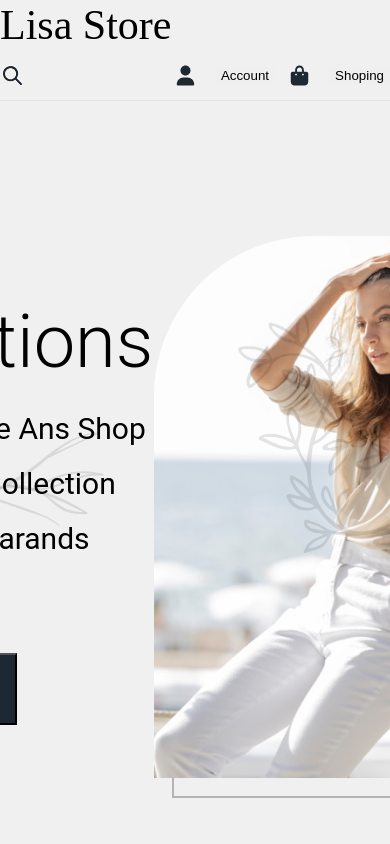
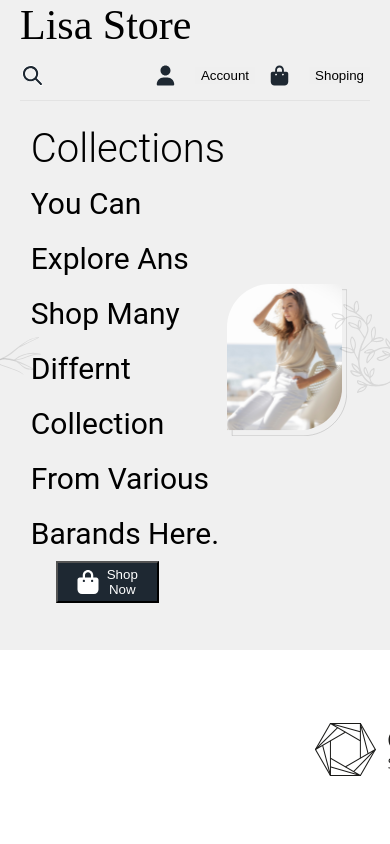
Before and after one commit to sonchau1997/lisa-store, a React (Create React App) app: page / in a window 390 px wide. Shown: the top 844 px of the page. Built offline with nearby package versions, Linux system fonts and the light colour scheme.

Commit message:
Responsive Header

```diff
--- a/src/components/Header/Header.jsx
+++ b/src/components/Header/Header.jsx
@@ -8,7 +8,7 @@ import { ReactComponent as UserIcon } from "assets/user-icon.svg";
 import { ReactComponent as ShopingIcon } from "assets/shoping-icon.svg";
 const StyledHeader = styled.div`
   background: #f0f0f0;
-  padding:0 300px;
+  padding: 0 300px;
   height: 847px;
   position: relative;
   .top-main {
@@ -19,7 +19,6 @@ const StyledHeader = styled.div`
     justify-content: space-between;
     align-items: center;
     border-bottom: 1px solid #e3e3e3;
-
   }
   .content-left {
     display: flex;
@@ -78,7 +77,6 @@ const StyledHeader = styled.div`
     width: 100%;
     display: flex;
     justify-content: center;
-
   }
   .btn-shop-with-icon {
     display: flex;
@@ -114,8 +112,7 @@ const StyledHeader = styled.div`
     display: flex;
     justify-content: space-around;
     align-items: center;
-    padding-top:135px
-
+    padding-top: 135px;
   }
   .search-icon {
     display: flex;
@@ -176,24 +173,57 @@ const StyledHeader = styled.div`
     gap: 20px;
   }
   @media only screen and (max-width: 768px) {
-   padding:0 0;
-  .nav{
-   display:flex;
+    padding: 0 20px;
+    height: 650px;
+    background-color: #f0f0f0;
+    .nav {
+      display: flex;
       flex-direction: row;
       flex-wrap: wrap;
-  .search-icon{
+
+      .search-icon {
         order: 1;
       }
-  .logo{
+      .logo {
         width: 100%;
-    order:0 ;
+        order: 0;
       }
-  .account{
+      .account {
         order: 2;
       }
     }
+    .top-main {
+      width: 85%;
+      height: 85%;
     }
-
+    .content-left {
+      gap: 0;
+    }
+    .btn-shop-with-icon {
+      width: 103px;
+      height: 42px;
+      margin-left:25px;
+    }
+    .content-right img {
+      width: 120px;
+    }
+    .title-top-main {
+      font-size: 40px;
+      width: 200px;
+    }
+    .content-product {
+      padding-top: 20px;
+      margin-left: 40px;
+    }
+    .plant-right {
+      width: 75px;
+      top: 285.8px;
+    }
+    .plant-left {
+      width: 52.34px;
+      top: 334px;
+    }
+  }
 `;
 const Header = () => {
   return (
```
Lines whose indentation alone changed are shown as unchanged.
